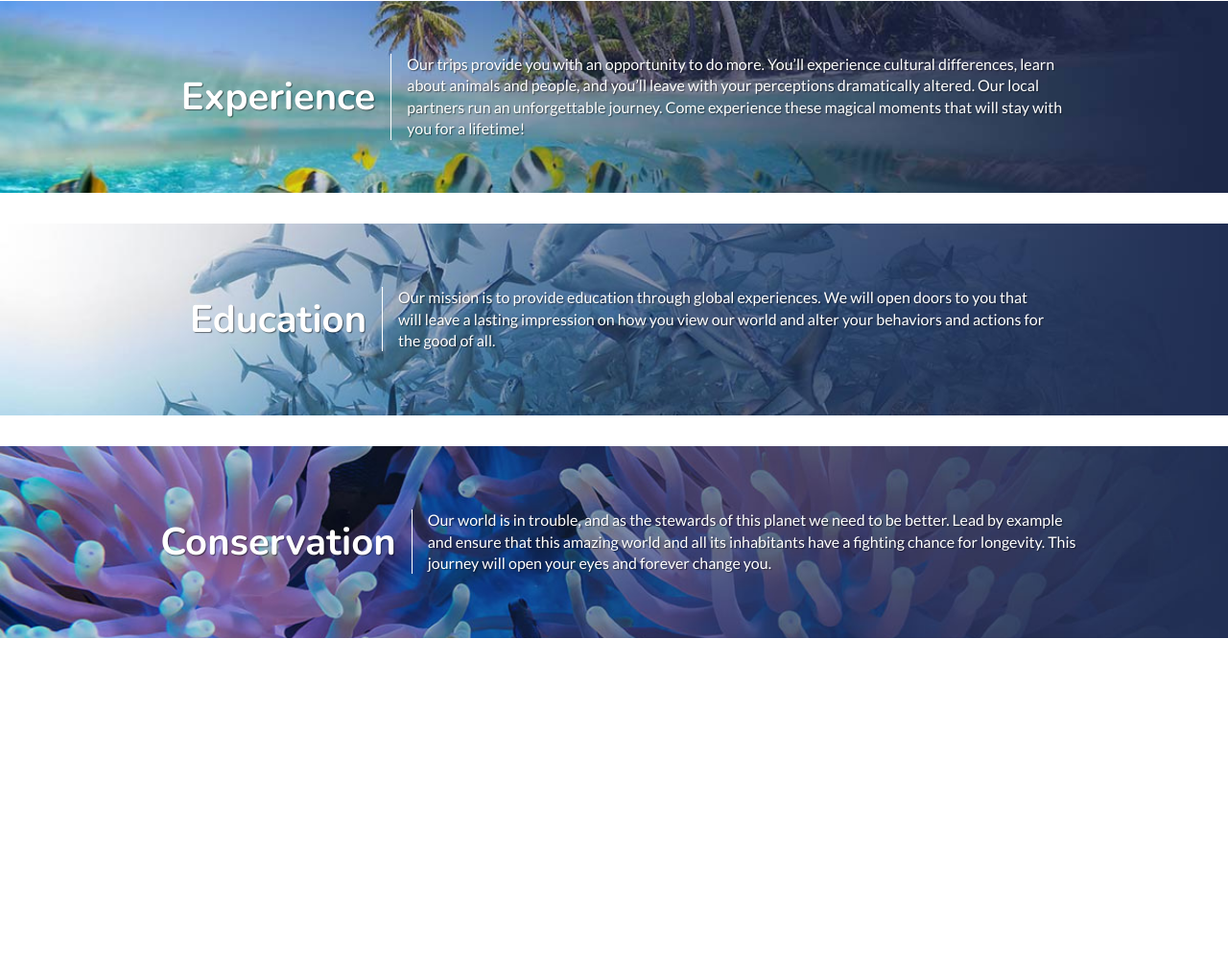
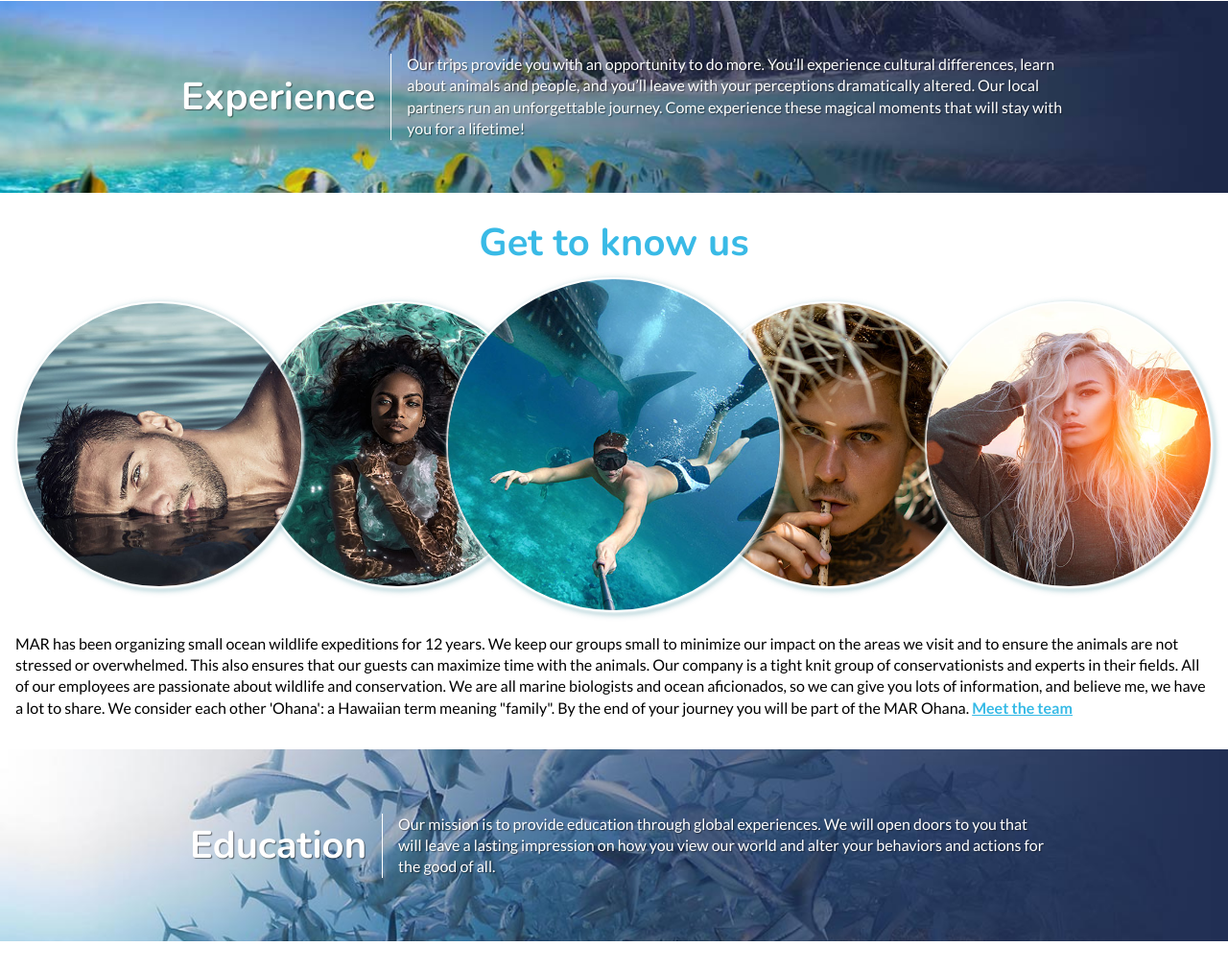
Before and after one commit to robert-laws/practice-sep-2021-css-flexbox-grid-refresher, a plain HTML site: page combining-flexbox-and-grid/project/index.html in a window 1280 px wide. Shown: the part 1727-2738 px from the top of the page at 96% size. Before the commit the page ends 2424 px from the top, so only its background shows below. Drawn offline with nearby package versions, Linux system fonts and the light colour scheme.

Commit message:
continue project CSS

```diff
--- a/combining-flexbox-and-grid/project/index.html
+++ b/combining-flexbox-and-grid/project/index.html
@@ -192,6 +192,29 @@
       </section>
 
       <!-- Team -->
+      <section class="team" id="team">
+        <h1>Get to know us</h1>
+        <ul class="teamMembers">
+          <li><img src="images/team01.jpg" alt="team member" /></li>
+          <li><img src="images/team02.jpg" alt="team member" /></li>
+          <li><img src="images/team03.jpg" alt="team member" /></li>
+          <li><img src="images/team04.jpg" alt="team member" /></li>
+          <li><img src="images/team05.jpg" alt="team member" /></li>
+        </ul>
+        <p>
+          MAR has been organizing small ocean wildlife expeditions for 12 years.
+          We keep our groups small to minimize our impact on the areas we visit
+          and to ensure the animals are not stressed or overwhelmed. This also
+          ensures that our guests can maximize time with the animals. Our
+          company is a tight knit group of conservationists and experts in their
+          fields. All of our employees are passionate about wildlife and
+          conservation. We are all marine biologists and ocean aficionados, so
+          we can give you lots of information, and believe me, we have a lot to
+          share. We consider each other 'Ohana': a Hawaiian term meaning
+          "family". By the end of your journey you will be part of the MAR
+          Ohana. <a href="#">Meet the team</a>
+        </p>
+      </section>
 
       <!-- CTA2 -->
       <section class="cta cta2">
--- a/combining-flexbox-and-grid/project/styles/main.css
+++ b/combining-flexbox-and-grid/project/styles/main.css
@@ -289,6 +289,72 @@ nav .btn:hover {
 }
 
 /* ############ 6. Team ######################### */
+.team {
+  margin: 1rem;
+}
+
+.team h1 {
+  text-align: center;
+  color: #39bae6;
+}
+
+.team p {
+  margin-bottom: 1rem;
+}
+
+.teamMembers {
+  list-style-type: none;
+  margin: 1rem 0;
+
+  display: grid;
+  grid-template-columns: repeat(10, 1fr);
+  align-items: center;
+}
+
+.teamMembers li {
+  grid-row: 1 / 2;
+}
+
+.teamMembers li:nth-child(1) {
+  grid-column: 1 / 4;
+  order: 1;
+}
+
+.teamMembers li:nth-child(2) {
+  grid-column: 3 / 6;
+  order: 0;
+}
+
+.teamMembers li:nth-child(3) {
+  grid-column: 4 / 8;
+  text-align: center;
+  order: 1;
+}
+
+.teamMembers li:nth-child(4) {
+  grid-column: -3 / 6;
+  text-align: right;
+}
+
+.teamMembers li:nth-child(5) {
+  grid-column: -4 / -1;
+  text-align: right;
+}
+
+.teamMembers li:hover {
+  order: 2;
+}
+
+.teamMembers img {
+  border-radius: 50%;
+  width: 80%;
+  box-shadow: 1px 1px 3px #fff, 2px 2px 6px rgb(28 121 138 / 50%);
+  border: solid 2px rgba(255, 255, 255, 0.8);
+}
+
+.teamMembers li:nth-child(3) img {
+  width: 70%;
+}
 
 /* ############ 7. Problem ###################### */
 
```
